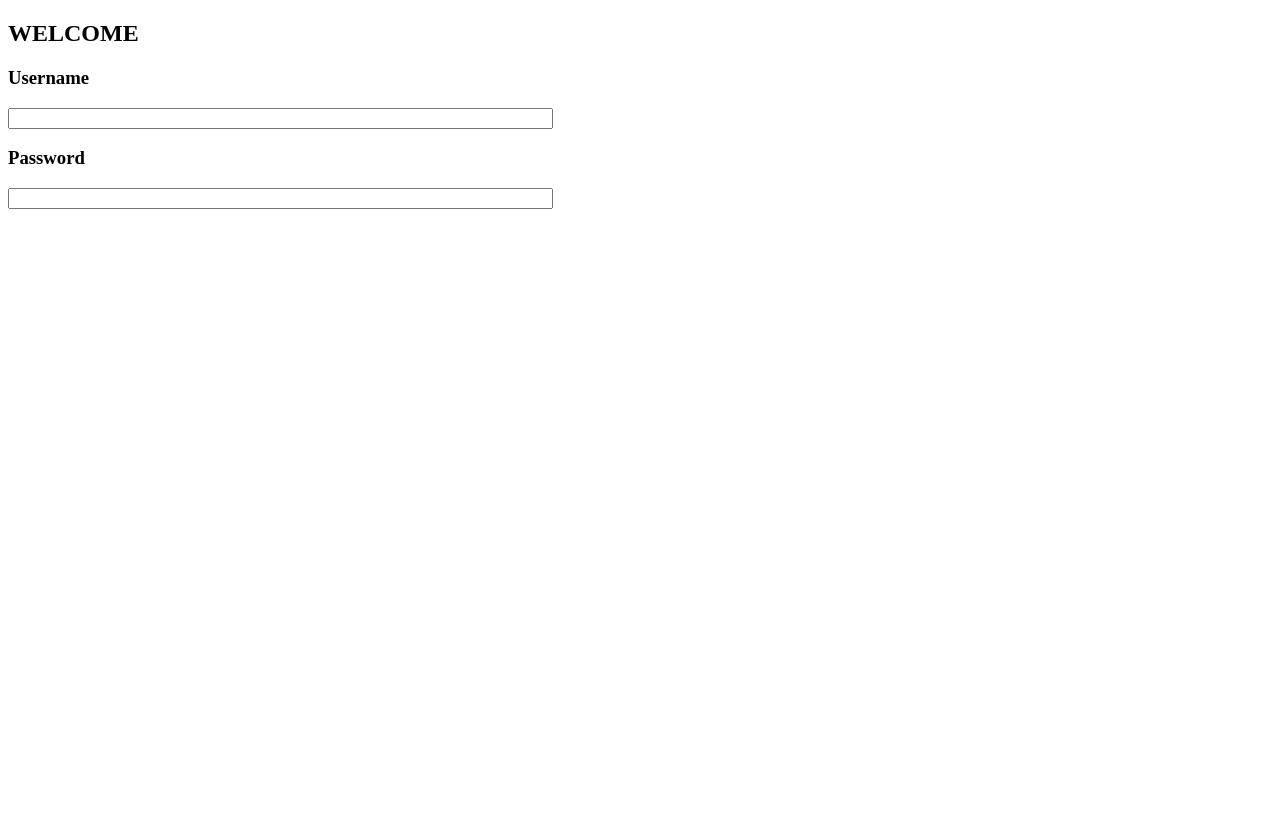
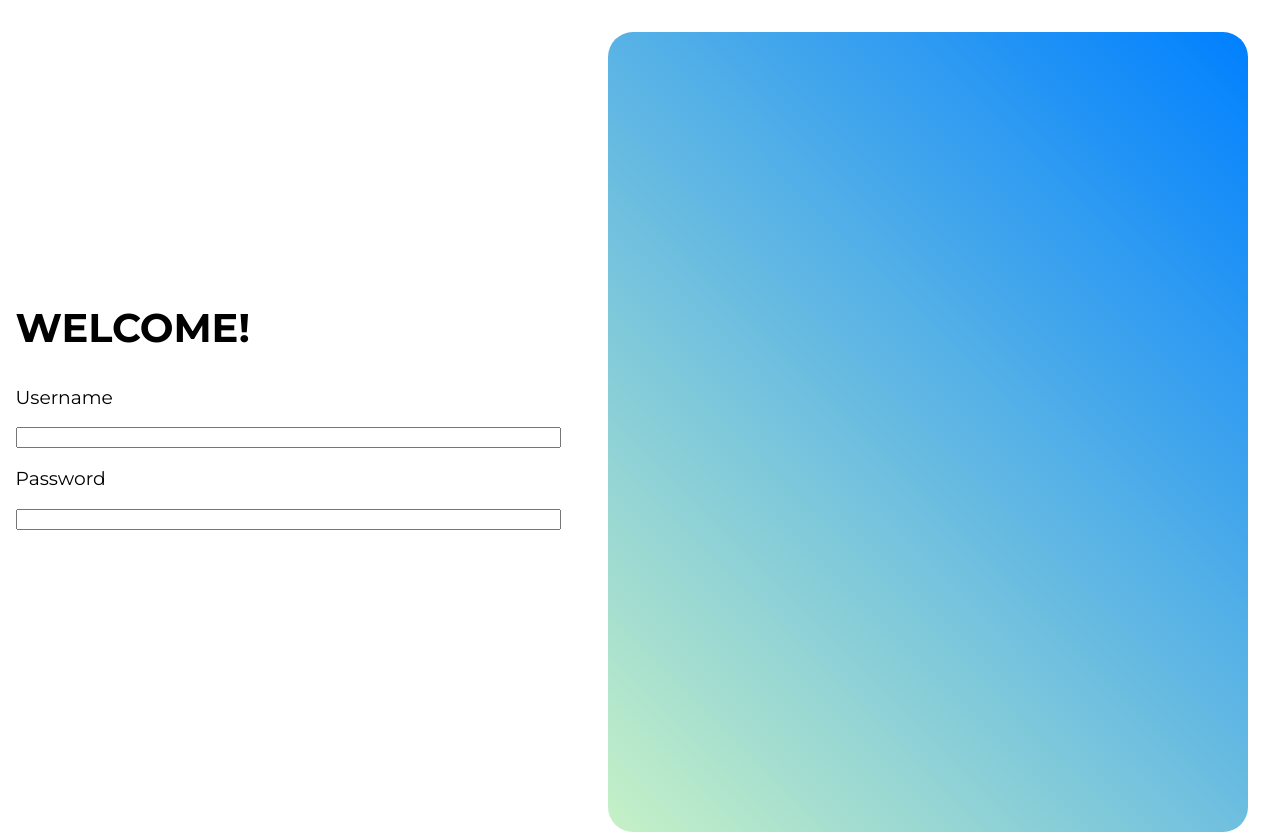
Before and after one commit to 2pa4ul2/MasterBaeSite, a plain HTML site: page index.html in a window 1280 px wide. Before the commit the page ends 800 px from the top, so only its background shows below. Drawn offline with Linux system fonts and the light colour scheme.

Commit message:
Create a login page

```diff
--- a/index.html
+++ b/index.html
@@ -4,18 +4,23 @@
     <meta charset="UTF-8">
     <meta name="viewport" content="width=device-width, initial-scale=1.0">
     <link rel="stylesheet" href="style.css">
+    <link rel="preconnect" href="https://fonts.googleapis.com">
+    <link rel="preconnect" href="https://fonts.gstatic.com" crossorigin>
+    <link href="https://fonts.googleapis.com/css2?family=Montserrat:wght@200;400;700&display=swap" rel="stylesheet">
     <title>Document</title>
 </head>
 <body>
     <aside>
-        <h1>WELCOME</h1>
-        <h3>Username</h3>
-        <input type="text" size="65" name="Username">
-        <h3>Password</h3>
-        <input type="text" size="65" name="Password">
+        <div class = "fillupcontainer">
+            <h1>WELCOME!</h1>
+            <h3>Username</h3>
+            <input type="text" size="65" name="Username" height="20">
+            <h3>Password</h3>
+            <input type="text" size="65" name="Password" height="20">
+        </div>
     </aside>
     <main>
-       <div class = "Gradient"></div>
+       <div class = "gradient"></div>
     </main>
 </body>
 </html>
--- a/style.css
+++ b/style.css
@@ -2,7 +2,36 @@
     --text-color: #FFFFFF;
 }
 
+body{
+    font-family: 'Montserrat', sans-serif;
+    display: flex;
+    margin: 0;
+    height: 100vh;
+}
+
+aside{
+    width: 50vw;
+    display: flex;
+    align-items: center;
+    justify-content: center;
+}
+
+aside h1{
+    font-weight: 700;
+    font-size: 40px;
+}
+
+aside h3{
+    font-weight: 400;
+}
+
+
+
 .gradient{
-    height: 100px;
-    width: 100px;
+    height: 100vh;
+    width: 50vw;
+    background-color: black;
+    margin: 2em;
+    border-radius: 25px;
+    background-image: linear-gradient( 45deg, #C6F1C6, #0080FF);
 }
```
